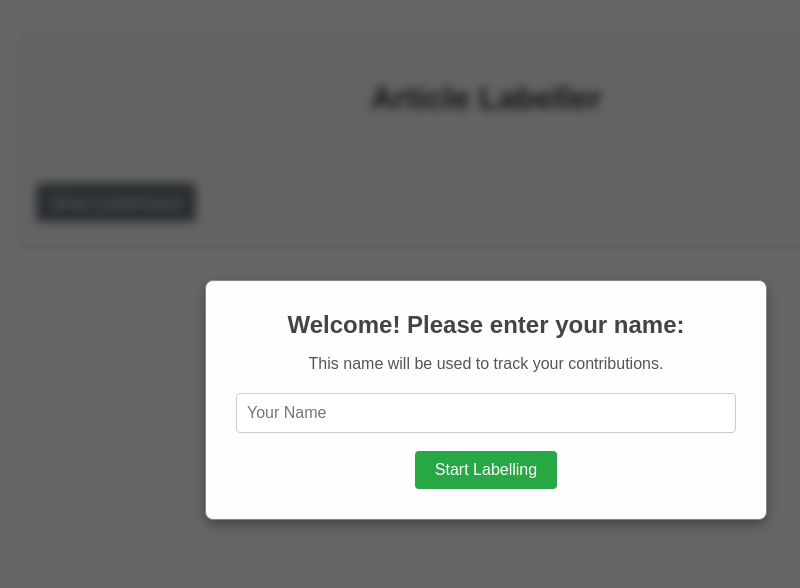
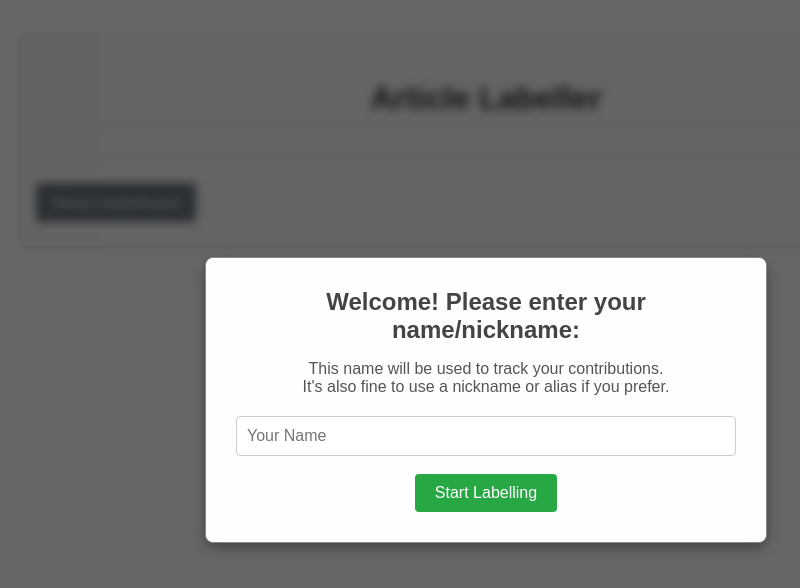
Before and after one commit to 100portraits/simple-data-labeller, a SvelteKit app: page / in a window 1280 px wide. Shown: the top 588 px of the page, without its empty margins (154-954 px from the left). Built offline with nearby package versions, Linux system fonts and the light colour scheme.

Commit message:
nickname

```diff
--- a/src/routes/+page.svelte
+++ b/src/routes/+page.svelte
@@ -360,8 +360,8 @@
         <!-- Username Setup Modal -->
         <div class="modal-overlay">
             <div class="modal-content">
-                <h2>Welcome! Please enter your name:</h2>
-                <p>This name will be used to track your contributions.</p>
+                <h2>Welcome! Please enter your name/nickname:</h2>
+                <p>This name will be used to track your contributions. <br/>It's also fine to use a nickname or alias if you prefer.</p>
                 <input
                     type="text"
                     bind:value={modalUsernameInput}
```
